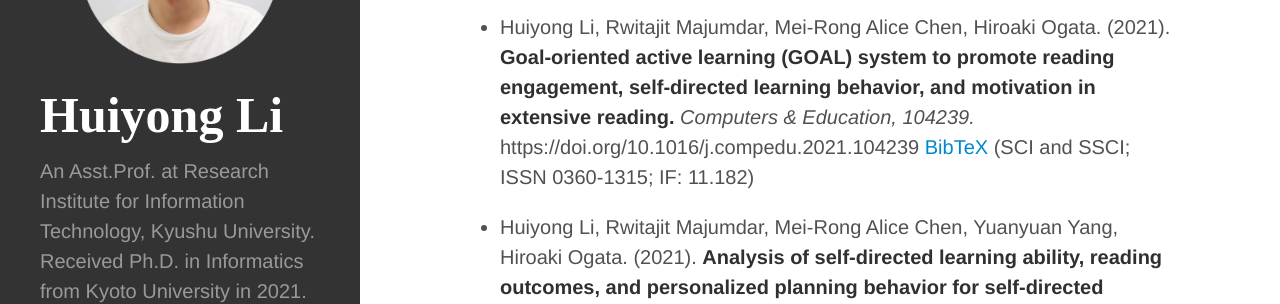
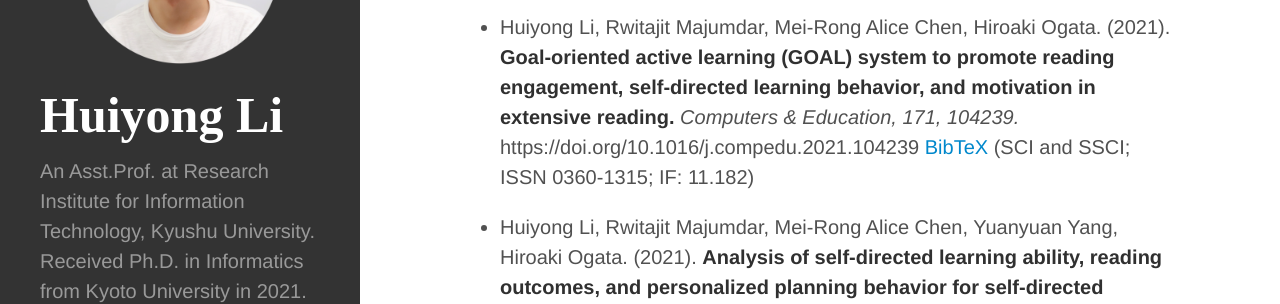
Before and after one commit to li-huiyong/li-huiyong.github.io, a Jekyll site: the page built from publications.md, in a window 1280 px wide and 900 px high, scrolled down 1687 px. Shown: the part 154-458 px from the top of the window. Built offline with Jekyll 4.4.1, drawn with Linux system fonts in a browser that asks for light colours; nearby versions of some CDN libraries; some web fonts are replaced.

Commit message:
Add volume in CE paper

```diff
--- a/publications.md
+++ b/publications.md
@@ -27,7 +27,7 @@ ___
 
 * Mei-Rong Alice Chen, Gwo-Jen Hwang, Yi-Hsuan Lin, Victoria Abou-Khalil, Huiyong Li, Hiroaki Ogata. (2022). **A reading engagement-promoting strategy to facilitate EFL students' mobile learning achievement, behaviour and engagement.** _International Journal of Mobile Learning and Organisation, 16(4), 489-506._ https://doi.org/10.1504/IJMLO.2022.125968 (ESCI; ISSN 1746-7268; SJR Q1)
 
-* Huiyong Li, Rwitajit Majumdar, Mei-Rong Alice Chen, Hiroaki Ogata. (2021). **Goal-oriented active learning (GOAL) system to promote reading engagement, self-directed learning behavior, and motivation in extensive reading.** _Computers & Education, 104239._ https://doi.org/10.1016/j.compedu.2021.104239 [BibTeX](https://li-huiyong.github.io/resources/li2021goal.bib){:target="_blank"} (SCI and SSCI; ISSN 0360-1315; IF: 11.182)
+* Huiyong Li, Rwitajit Majumdar, Mei-Rong Alice Chen, Hiroaki Ogata. (2021). **Goal-oriented active learning (GOAL) system to promote reading engagement, self-directed learning behavior, and motivation in extensive reading.** _Computers & Education, 171, 104239._ https://doi.org/10.1016/j.compedu.2021.104239 [BibTeX](https://li-huiyong.github.io/resources/li2021goal.bib){:target="_blank"} (SCI and SSCI; ISSN 0360-1315; IF: 11.182)
 
 * Huiyong Li, Rwitajit Majumdar, Mei-Rong Alice Chen, Yuanyuan Yang, Hiroaki Ogata. (2021). **Analysis of self-directed learning ability, reading outcomes, and personalized planning behavior for self-directed extensive reading.** _Interactive Learning Environments, 31(6), 3613–3632._ https://doi.org/10.1080/10494820.2021.1937660 [BibTeX](https://li-huiyong.github.io/resources/li2021analysis.bib){:target="_blank"} (SSCI; ISSN 1049-4820; IF: 4.965)
 
```
